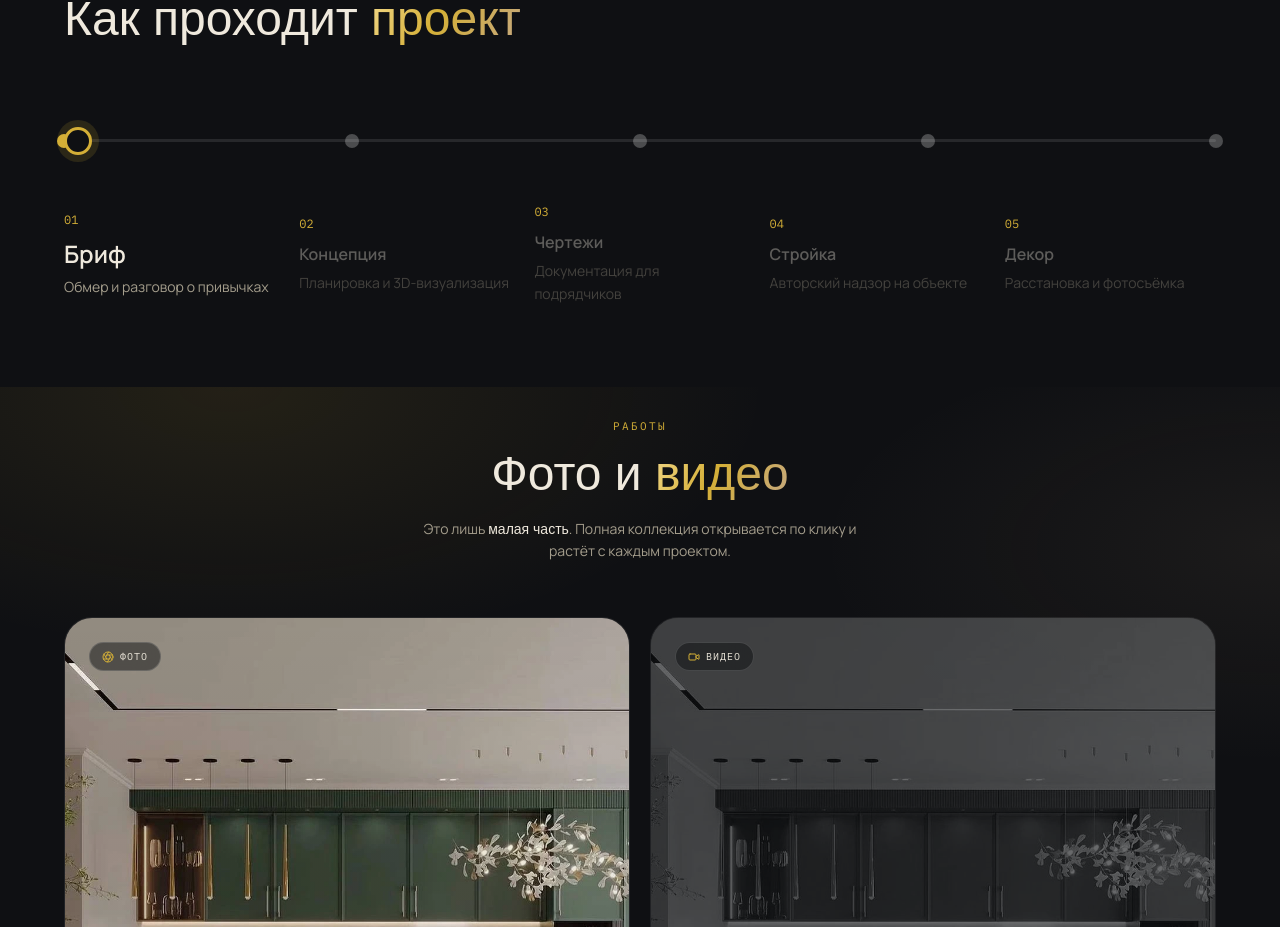
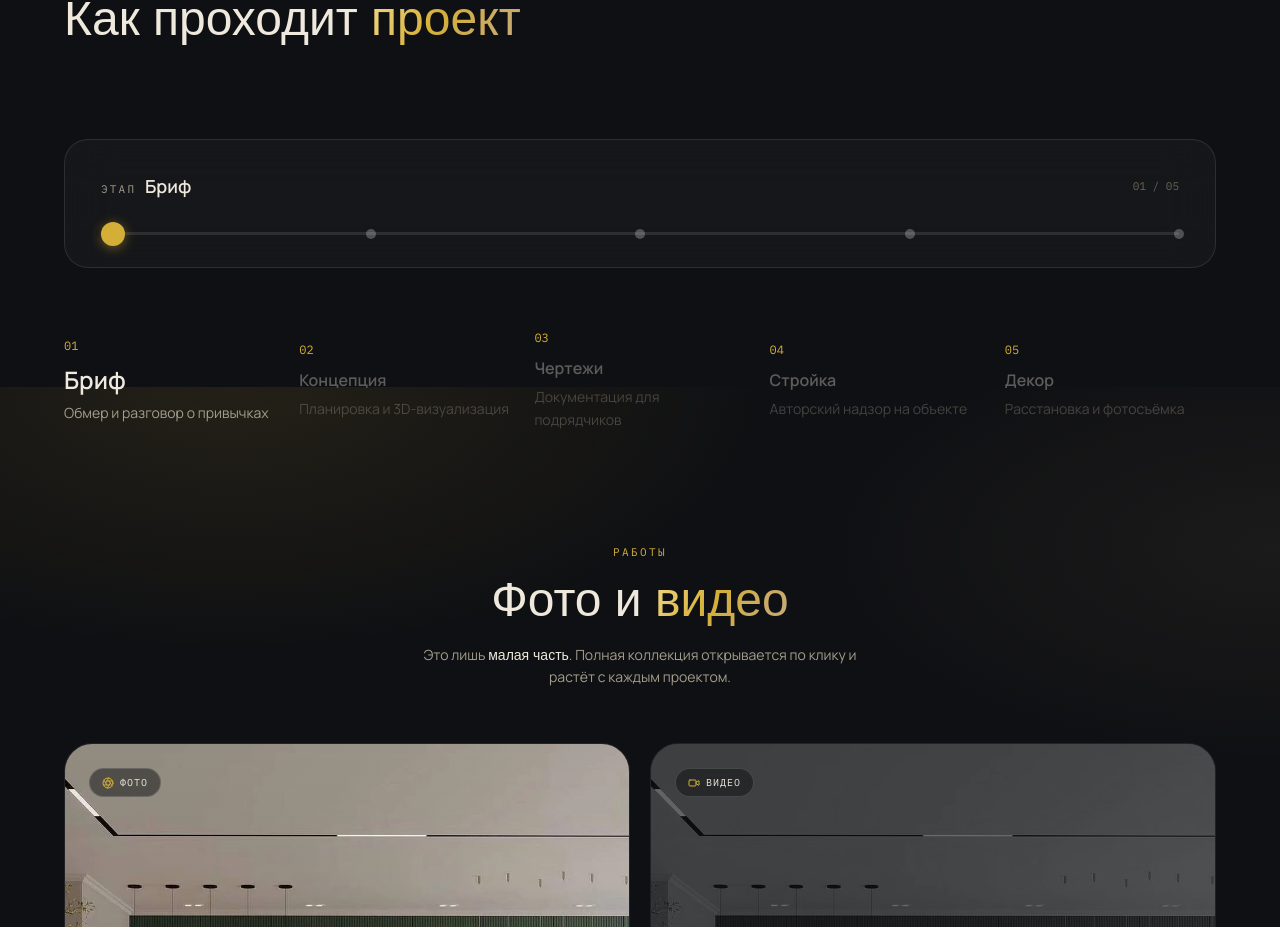
Before and after one commit to acket4/dasha-interiors, a Next.js app: page / in a window 1280 px wide. Shown: the part 3613-4540 px from the top of the page. Built offline with nearby package versions, Linux system fonts and the light colour scheme; a web font is replaced by a local one.

Commit message:
Process slider: wrap in rounded capsule with active-step header, matching Effort control reference

```diff
--- a/src/components/Process.tsx
+++ b/src/components/Process.tsx
@@ -61,7 +61,19 @@ export default function Process() {
           Как проходит <span className="text-gradient-gold">проект</span>
         </motion.h2>
 
-        <div className="mt-24">
+        <div className="mt-24 rounded-[24px] border border-white/10 bg-white/[0.03] px-6 py-6 backdrop-blur-xl sm:px-9 sm:py-8">
+          <div className="mb-8 flex items-center justify-between">
+            <span className="font-mono text-[11px] uppercase tracking-[0.2em] text-[#a49d8c]">
+              Этап{" "}
+              <span className="font-body text-lg font-semibold normal-case tracking-normal text-[#EFE9DD]">
+                {STEPS[active].title}
+              </span>
+            </span>
+            <span className="font-mono text-[11px] text-[#6b6558]">
+              0{active + 1} / 0{N}
+            </span>
+          </div>
+
           <div ref={trackRef} className="relative h-[3px] rounded-full bg-white/10">
             {STEPS.map((s, i) => (
               <button
@@ -72,8 +84,8 @@ export default function Process() {
                 className="absolute top-1/2 flex h-11 w-11 -translate-x-1/2 -translate-y-1/2 items-center justify-center"
               >
                 <span
-                  className={`h-3.5 w-3.5 rounded-full transition-colors duration-300 ${
-                    active === i ? "bg-[#D4AF37]" : "bg-white/25 hover:bg-white/45"
+                  className={`h-2.5 w-2.5 rounded-full transition-colors duration-300 ${
+                    active === i ? "bg-[#0F1013]" : "bg-white/25 hover:bg-white/45"
                   }`}
                 />
               </button>
@@ -87,17 +99,14 @@ export default function Process() {
               onDrag={handleDrag}
               onDragEnd={() => goTo(active)}
               style={{ x }}
-              className="absolute left-0 top-1/2 z-10 h-7 w-7 -translate-y-1/2 cursor-grab touch-none rounded-full border-[3px] border-[#D4AF37] bg-[#0F1013] shadow-[0_0_0_7px_rgba(212,175,55,0.14)] active:cursor-grabbing"
+              className="absolute left-0 top-1/2 z-10 h-6 w-6 -translate-y-1/2 cursor-grab touch-none rounded-full bg-[#D4AF37] shadow-[0_2px_12px_rgba(212,175,55,0.45)] active:cursor-grabbing"
             />
+          </div>
         </div>
 
         <div className="mt-14 grid grid-cols-2 gap-x-6 gap-y-12 sm:grid-cols-5">
           {STEPS.map((s, i) => (
-              <button
-                key={s.title}
-                onClick={() => goTo(i)}
-                className="text-left"
-              >
+            <button key={s.title} onClick={() => goTo(i)} className="text-left">
               <span className="font-mono text-xs text-[#D4AF37]">0{i + 1}</span>
               <h4
                 className={`mt-2 font-body font-semibold text-[#EFE9DD] transition-all duration-300 ${
@@ -117,7 +126,6 @@ export default function Process() {
           ))}
         </div>
       </div>
-      </div>
     </section>
   );
 }
```
Lines whose indentation alone changed are shown as unchanged.
